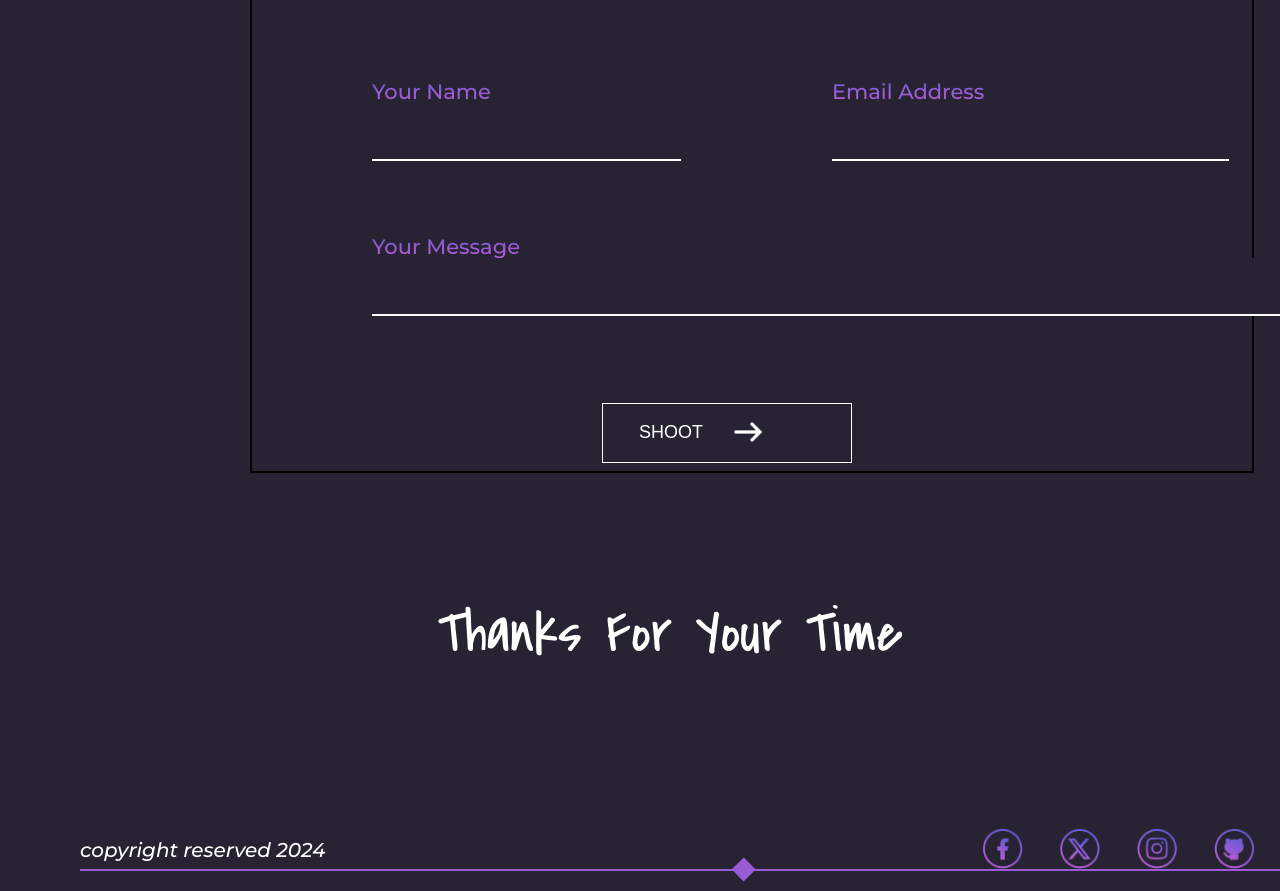
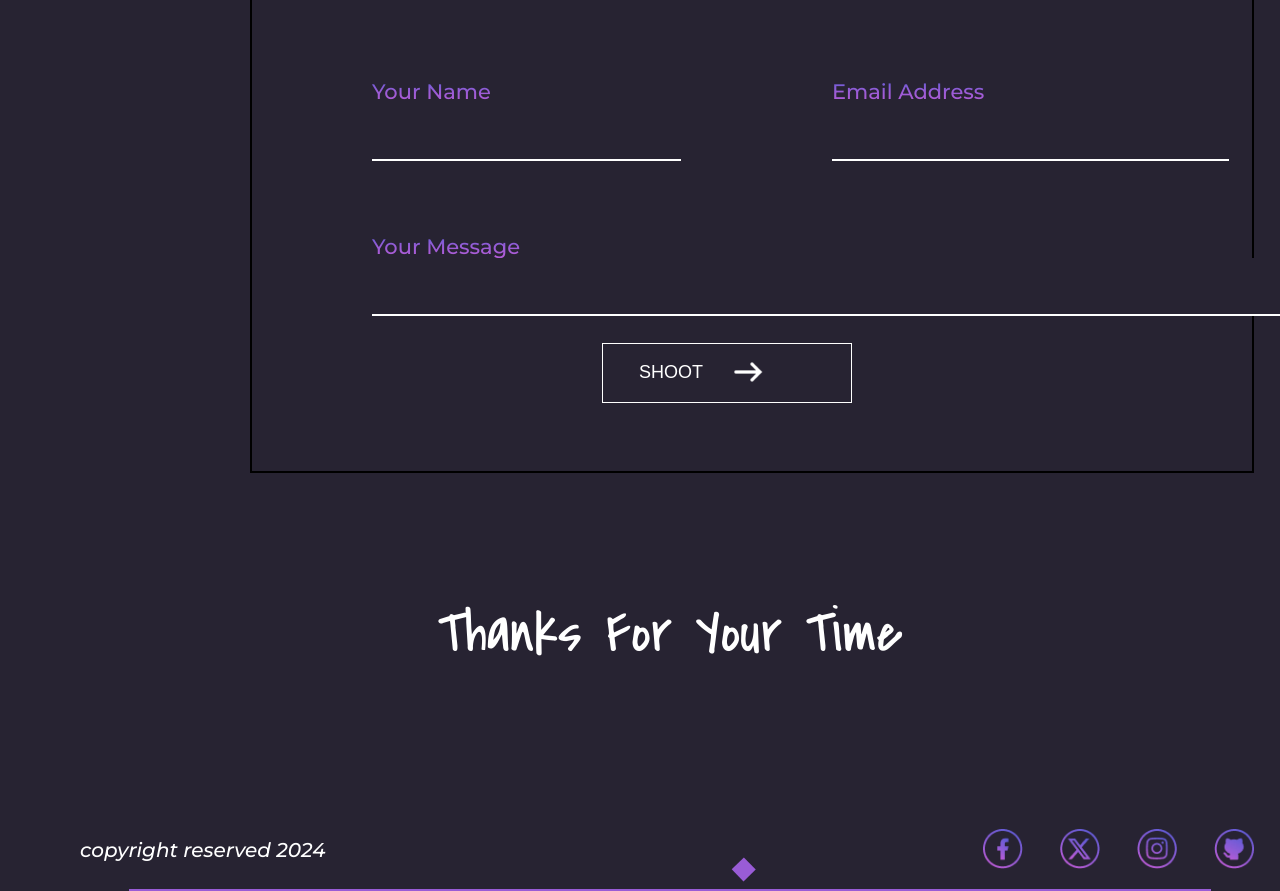
Before and after one commit to Amiele2006/Portfolio_website, a website: page index.html in a window 1280 px wide. Shown: the part 3021-3912 px from the top of the page. Drawn offline with Linux system fonts and the light colour scheme.

Commit message:
chamhed positioning of footer and submit button

```diff
--- a/src/index.css
+++ b/src/index.css
@@ -703,7 +703,7 @@ body{
     width:250px;
     height:60px;
     position:relative;
-    top:160px;
+    top:100px;
     left:350px;
     background-color:  rgba(39, 35, 50, 1);
 }
@@ -782,9 +782,9 @@ body{
 
 #footer-line{
     border:1px solid rgba(153, 92, 214, 1);
-    width:1280px;
+    width:1080px;
     position: relative;
-    top:1878px;
+    top:1898px;
     margin-bottom:20px;
 }
 
```
